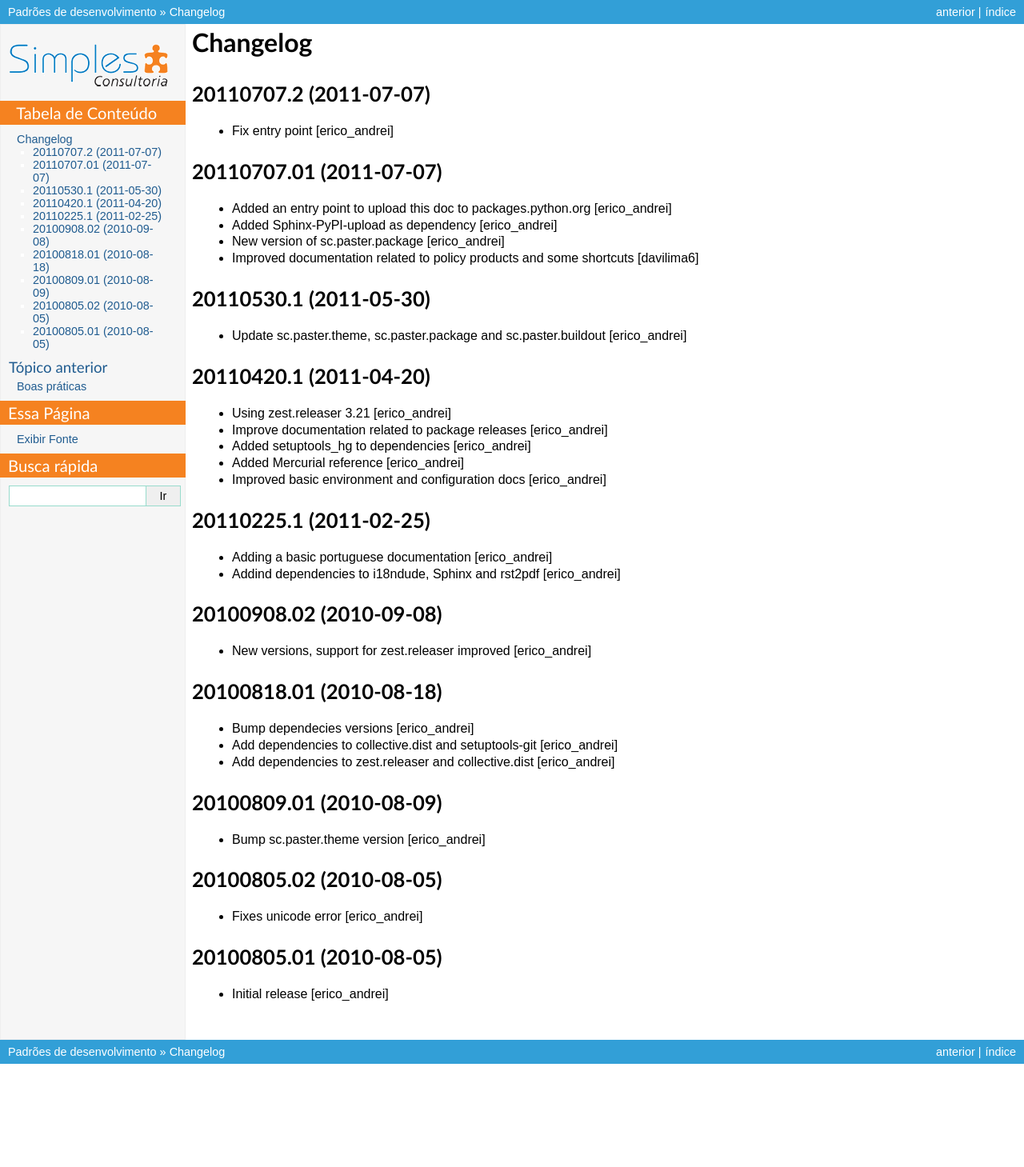
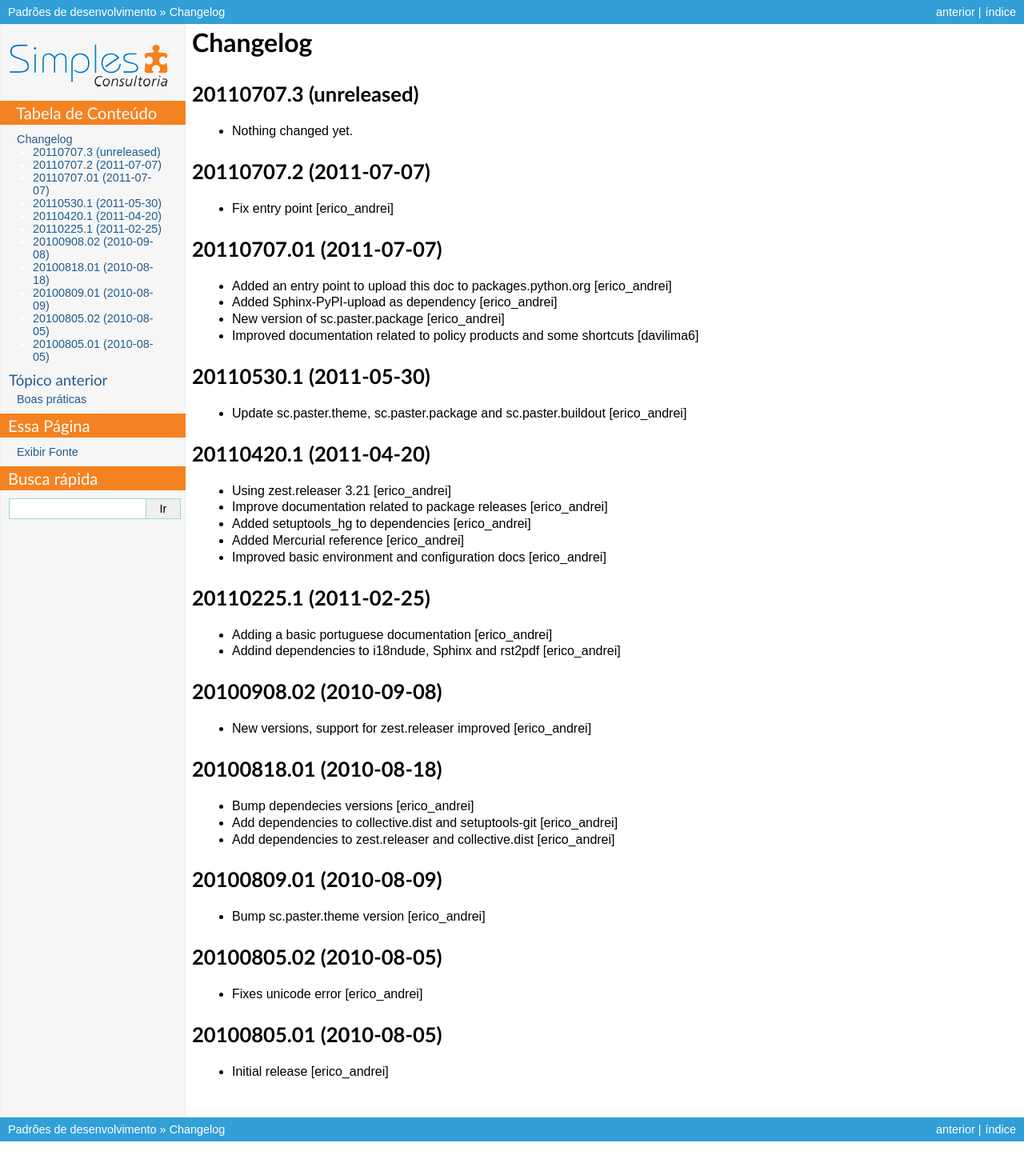
Before and after one commit to simplesconsultoria/sc.dev.core, a Sphinx documentation site: the page built from docs/HISTORY.txt, in a window 1280 px wide. Shown: the whole page at 80% size. Built offline with Sphinx 7.4.7, drawn with Linux system fonts in a browser that asks for light colours; before the commit the page ends 1362 px from its top, so only the background shows below that.

Commit message:
Back to development: 20110707.3

```diff
--- a/docs/HISTORY.txt
+++ b/docs/HISTORY.txt
@@ -1,5 +1,11 @@
 Changelog
 =========
+
+20110707.3 (unreleased)
+-----------------------
+
+- Nothing changed yet.
+
 
 20110707.2 (2011-07-07)
 -----------------------
--- a/setup.py
+++ b/setup.py
@@ -1,7 +1,7 @@
 from setuptools import setup, find_packages
 import os
 
-version = '20110707.2'
+version = '20110707.3dev'
 
 setup(name='sc.dev.core',
       version=version,
```
